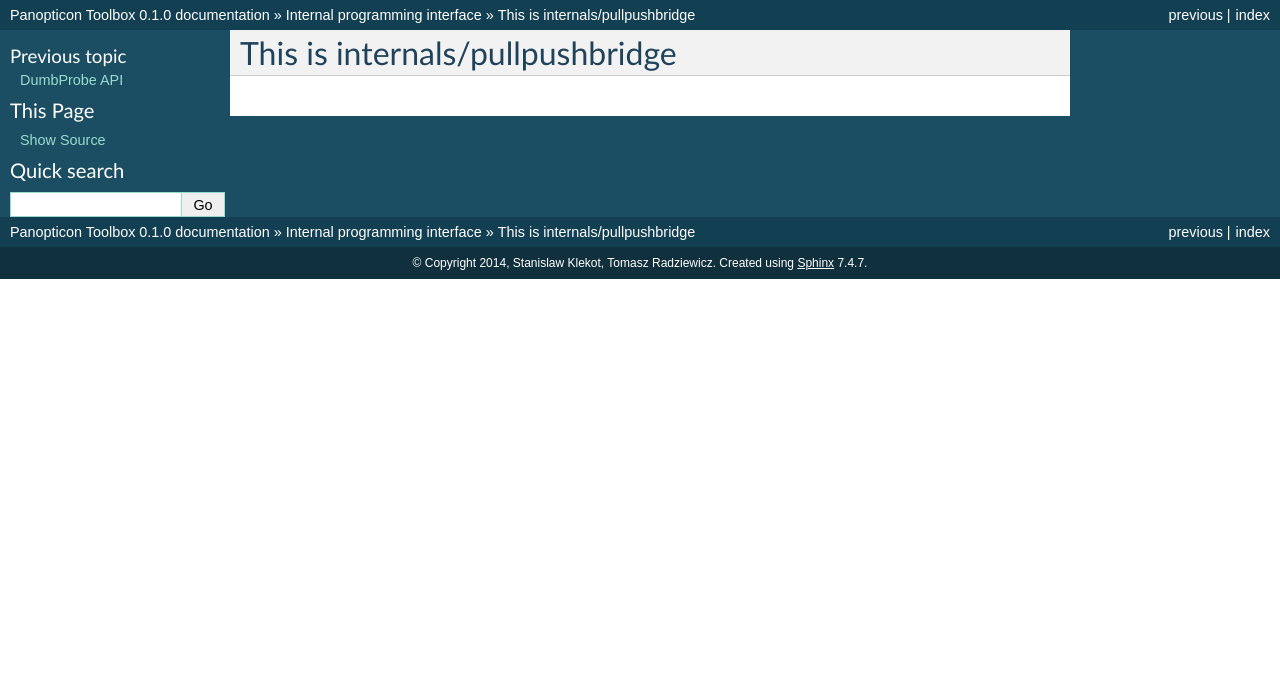
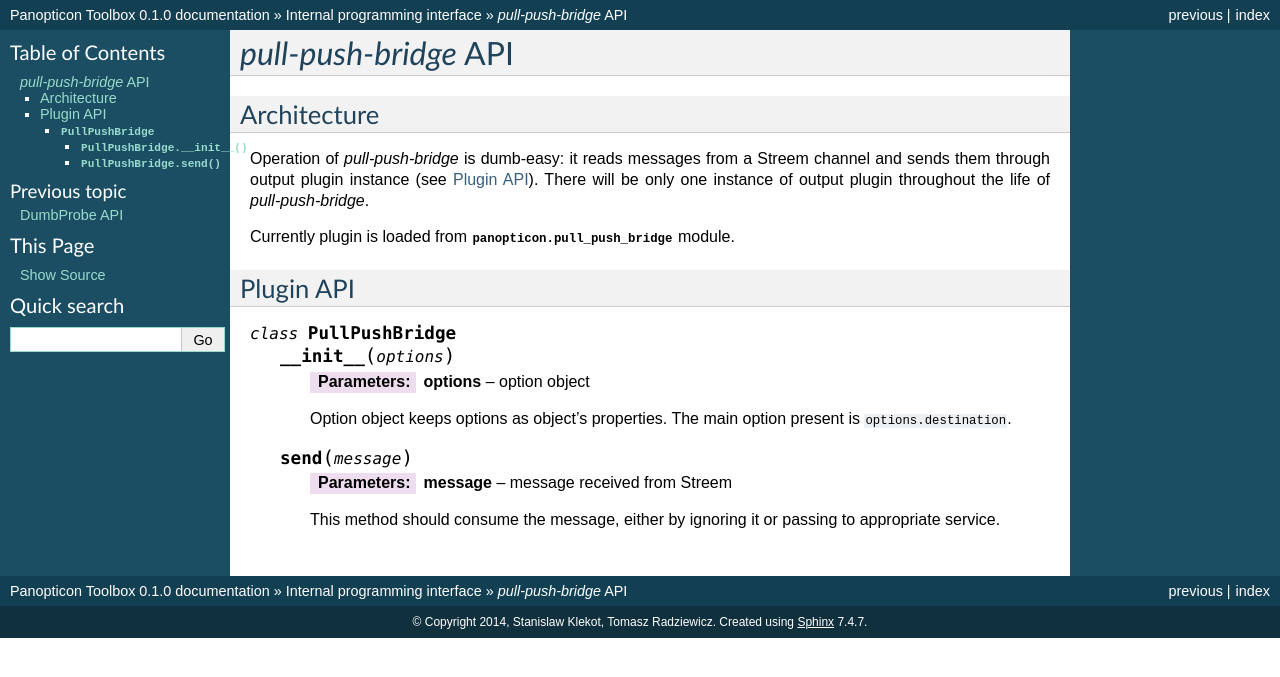
Before and after one commit to dozzie/seismometer-toolbox, a Sphinx documentation site: the page built from doc/internals/pullpushbridge.rst, in a window 1280 px wide. Shown: the top 677 px of the page. Built offline with Sphinx 7.4.7, drawn with Linux system fonts in a browser that asks for light colours.

Commit message:
Described pull-push-bridge.

```diff
--- a/doc/internals/pullpushbridge.rst
+++ b/doc/internals/pullpushbridge.rst
@@ -1,3 +1,34 @@
-********************************
-This is internals/pullpushbridge
-********************************
+**********************
+*pull-push-bridge* API
+**********************
+
+Architecture
+============
+
+Operation of *pull-push-bridge* is dumb-easy: it reads messages from a Streem
+channel and sends them through output plugin instance (see :ref:`api`).
+There will be only one instance of output plugin throughout the life of
+*pull-push-bridge*.
+
+Currently plugin is loaded from :mod:`panopticon.pull_push_bridge` module.
+
+.. _api:
+
+Plugin API
+==========
+
+.. class:: PullPushBridge
+
+   .. method:: __init__(options)
+
+      :param options: option object
+
+      Option object keeps options as object's properties. The main option
+      present is ``options.destination``.
+
+   .. method:: send(message)
+
+      :param message: message received from Streem
+
+      This method should consume the message, either by ignoring it or passing
+      to appropriate service.
```
Also changed, not shown: doc/commandline/dumbprobe.rst (+7 -1 lines), doc/commandline/pullpushbridge.rst (+13 -8 lines).
